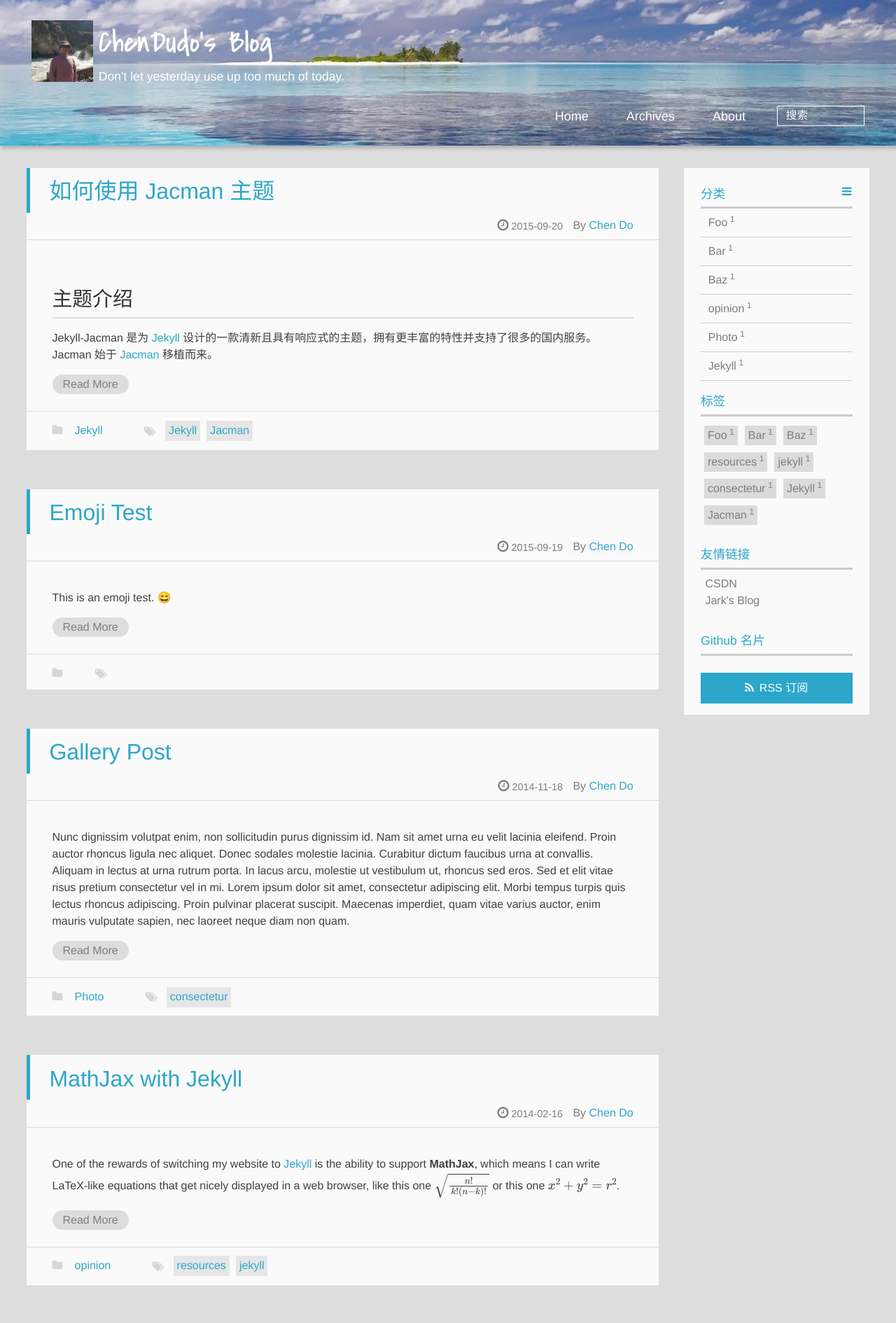
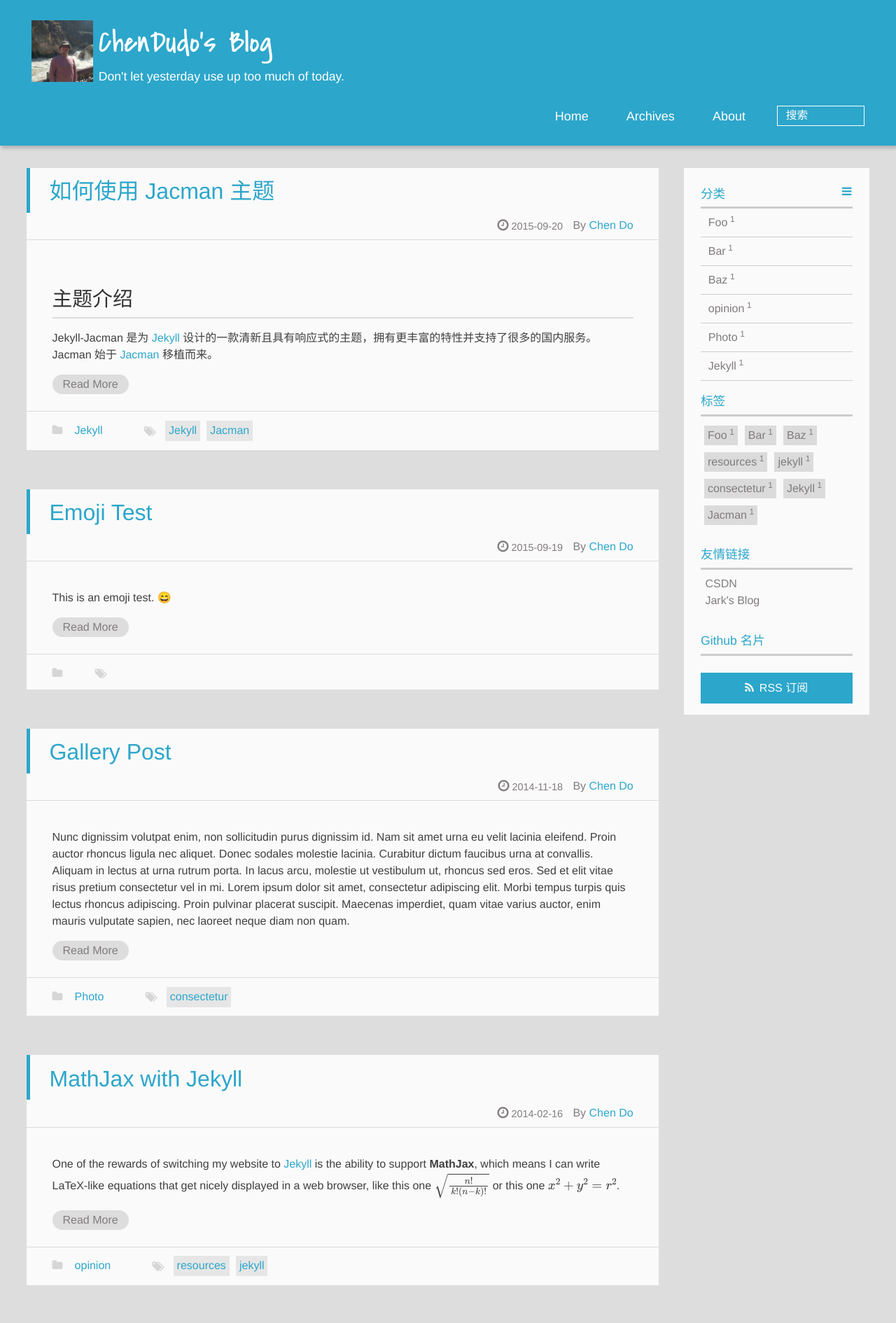
Before and after one commit to ChenDudo/chendudo.github.io, a Jekyll site: the page built from index.html, in a window 1280 px wide. Shown: the top 1890 px of the page at 70% size. Built offline with Jekyll 4.4.1, drawn with Linux system fonts in a browser that asks for light colours; emoji names are drawn with the system emoji font; formulas are drawn with MathJax 3; a script that is not in the unit is left out; the list of posts is cut into pages by our own code.

Commit message:
Update _config.yml

```diff
--- a/_config.yml
+++ b/_config.yml
@@ -71,7 +71,7 @@ imglogo:
 favicon: img/favicon.ico   ## size:32px*32px,`.ico` is recommended,please put image into the theme folder `/jacman/source/img`.
 apple_icon: img/jacman.jpg ## size:114px*114px,please put image into the theme folder `/jacman/source/img`.
 author_img: img/author.jpg ## size:220px*220px.display author avatar picture.if don't want to display,please don't set this.
-banner_img: img/banner1.jpg ## size:1920px*200px+. Banner Picture
+banner_img: ## img/banner1.jpg ## size:1920px*200px+. Banner Picture
 
 #### index post is expanding or not
 index:
```
